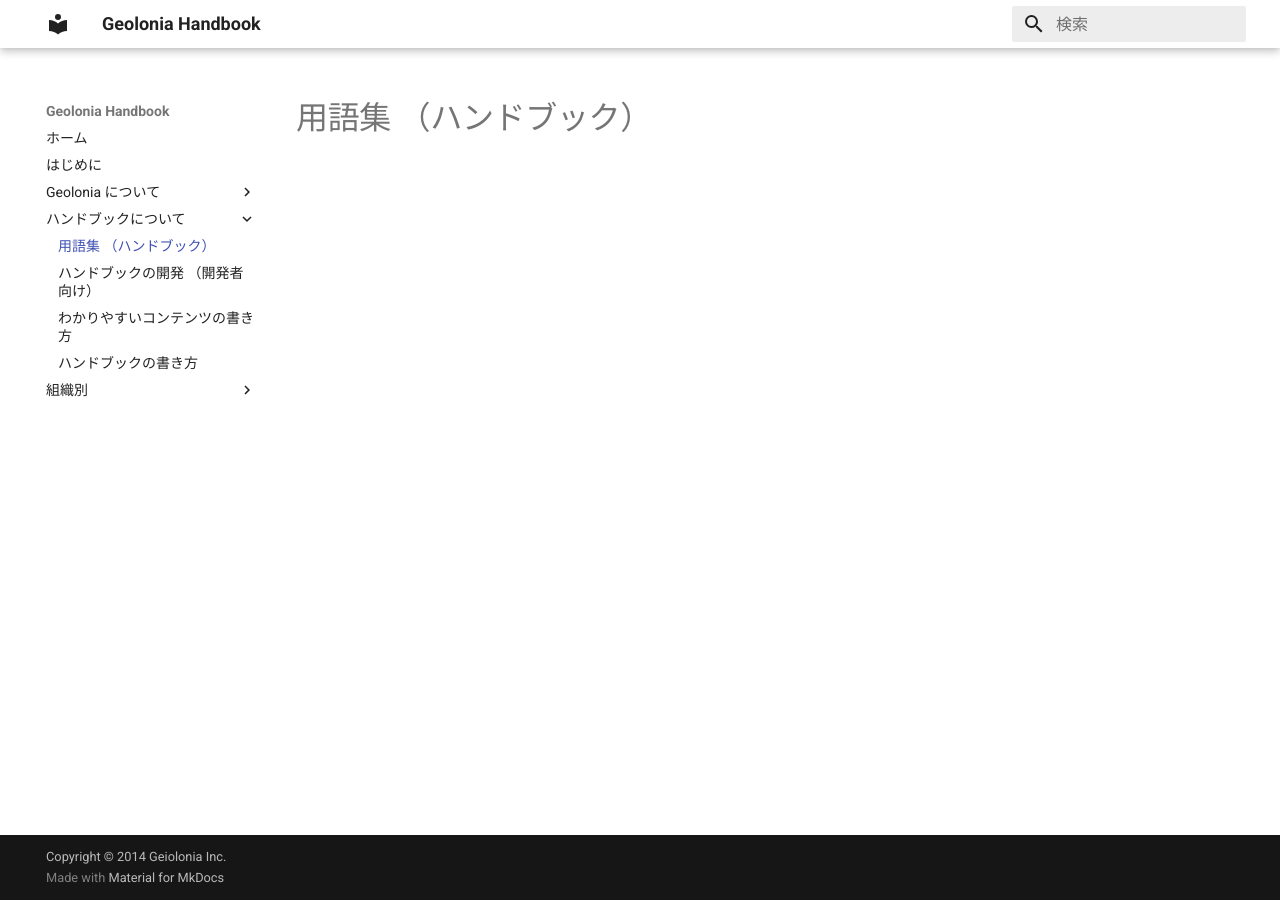
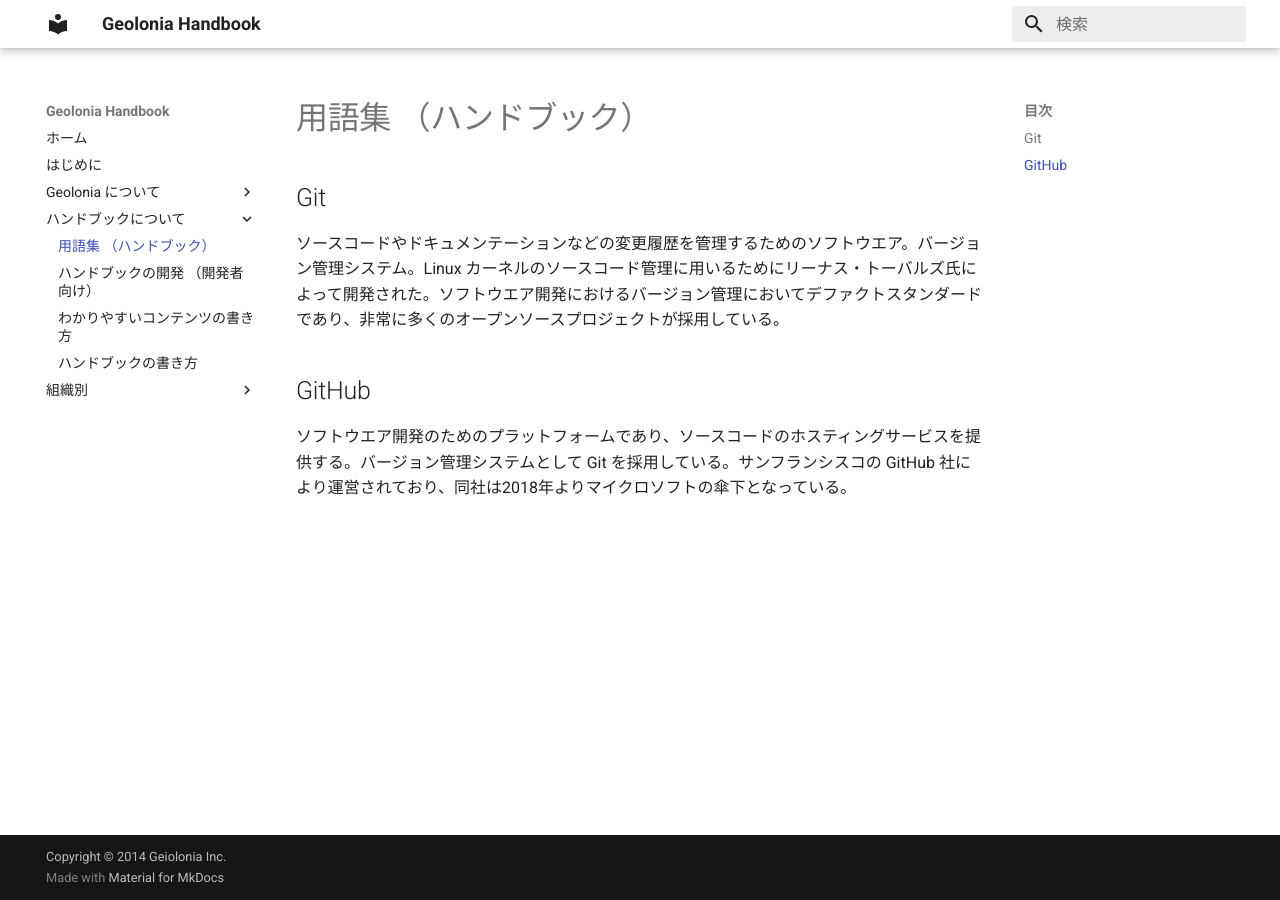
Before and after one commit to yuna-shinguryo/handbook.geolonia.com, an MkDocs documentation site: the page built from docs/ハンドブックについて/glossary.md, in a window 1280 px wide. Built offline with MkDocs 1.6.1 and Material for MkDocs 9.7.7, drawn with Linux system fonts in a browser that asks for light colours.

Commit message:
some fix

```diff
--- a/docs/ハンドブックについて/glossary.md
+++ b/docs/ハンドブックについて/glossary.md
@@ -1 +1,9 @@
 # 用語集 （ハンドブック）
+
+## Git
+
+ソースコードやドキュメンテーションなどの変更履歴を管理するためのソフトウエア。バージョン管理システム。Linux カーネルのソースコード管理に用いるためにリーナス・トーバルズ氏によって開発された。ソフトウエア開発におけるバージョン管理においてデファクトスタンダードであり、非常に多くのオープンソースプロジェクトが採用している。
+
+## GitHub
+
+ソフトウエア開発のためのプラットフォームであり、ソースコードのホスティングサービスを提供する。バージョン管理システムとして Git を採用している。サンフランシスコの GitHub 社により運営されており、同社は2018年よりマイクロソフトの傘下となっている。
```
Also changed, not shown: docs/index.md (+0 -2 lines), docs/ハンドブックについて/how-to-write-contents.md (+0 -6 lines).
